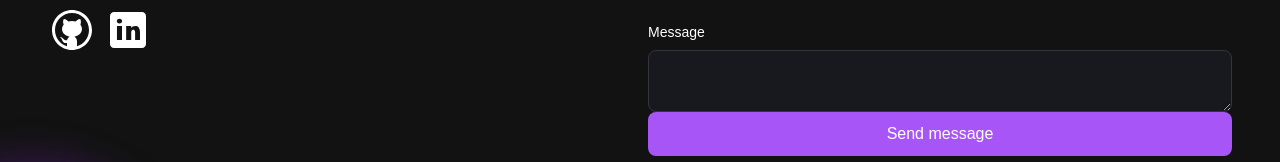
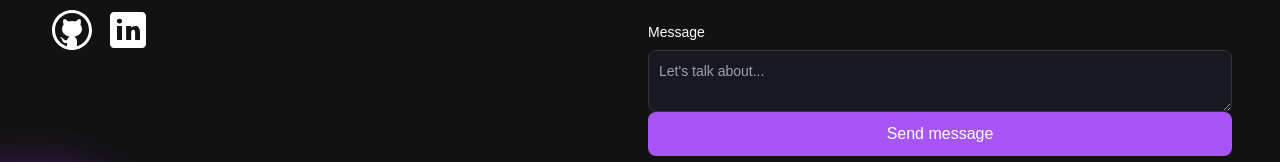
Before and after one commit to Emeka-Okpaleke/portfolio-website, a Next.js app: page / in a window 1280 px wide. Shown: the part 2688-2850 px from the top of the page. Built offline with nearby package versions, Linux system fonts and the light colour scheme.

Commit message:
EmailSection placeholder edited

```diff
--- a/src/app/components/EmailSection.tsx
+++ b/src/app/components/EmailSection.tsx
@@ -68,7 +68,7 @@ const EmailSection = () => {
             name="message"
             id="message"
             className="bg-[#18191E] border border-[#33353F] placeholder-[#9CA2A9] text-gray-100 text-sm rounded-lg block w-full p-2.5"
-            // placeholder="Let's talk about..."
+            placeholder="Let's talk about..."
             // placeholder="Let's talk"
             />
             <button
```
